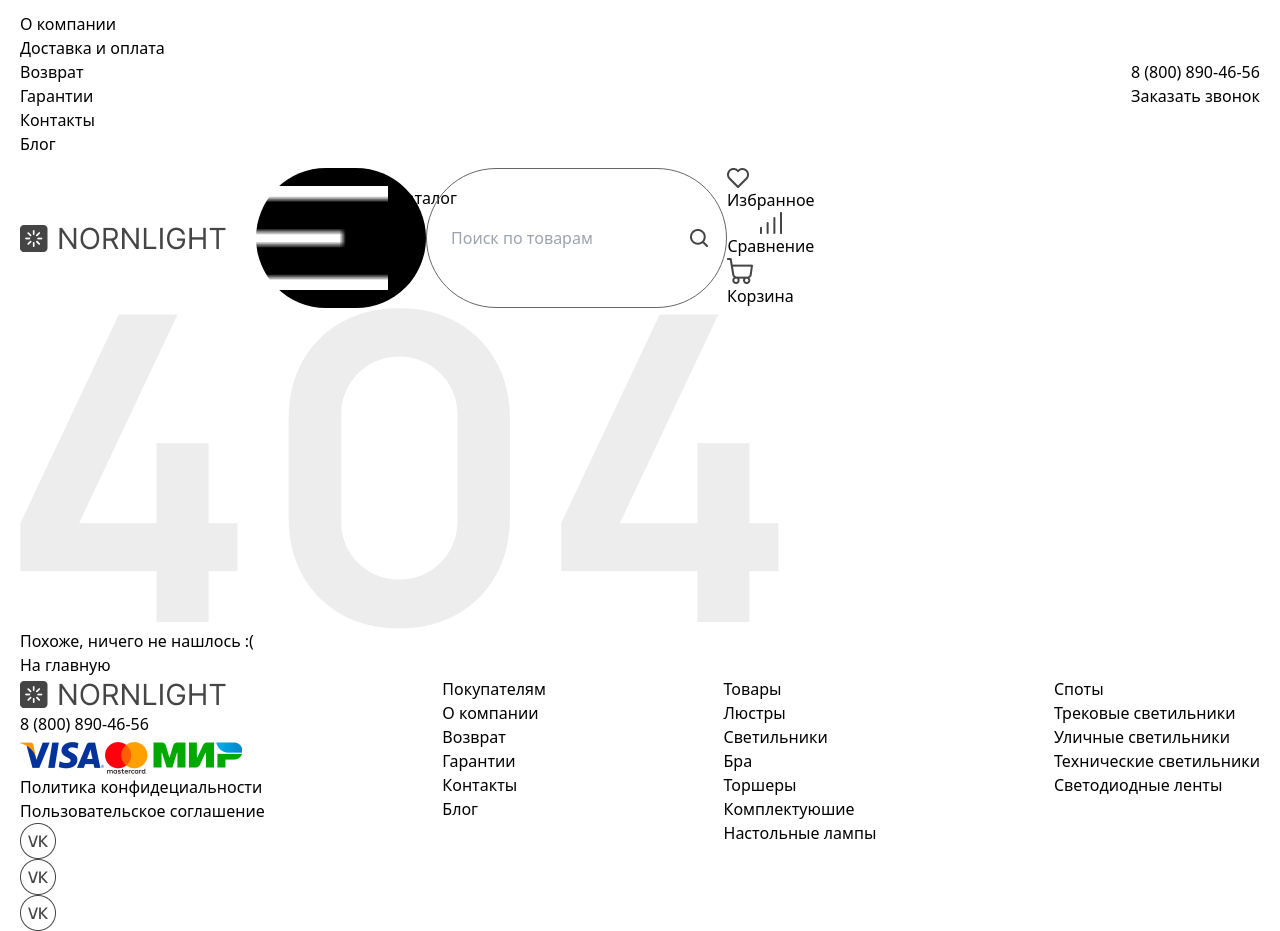
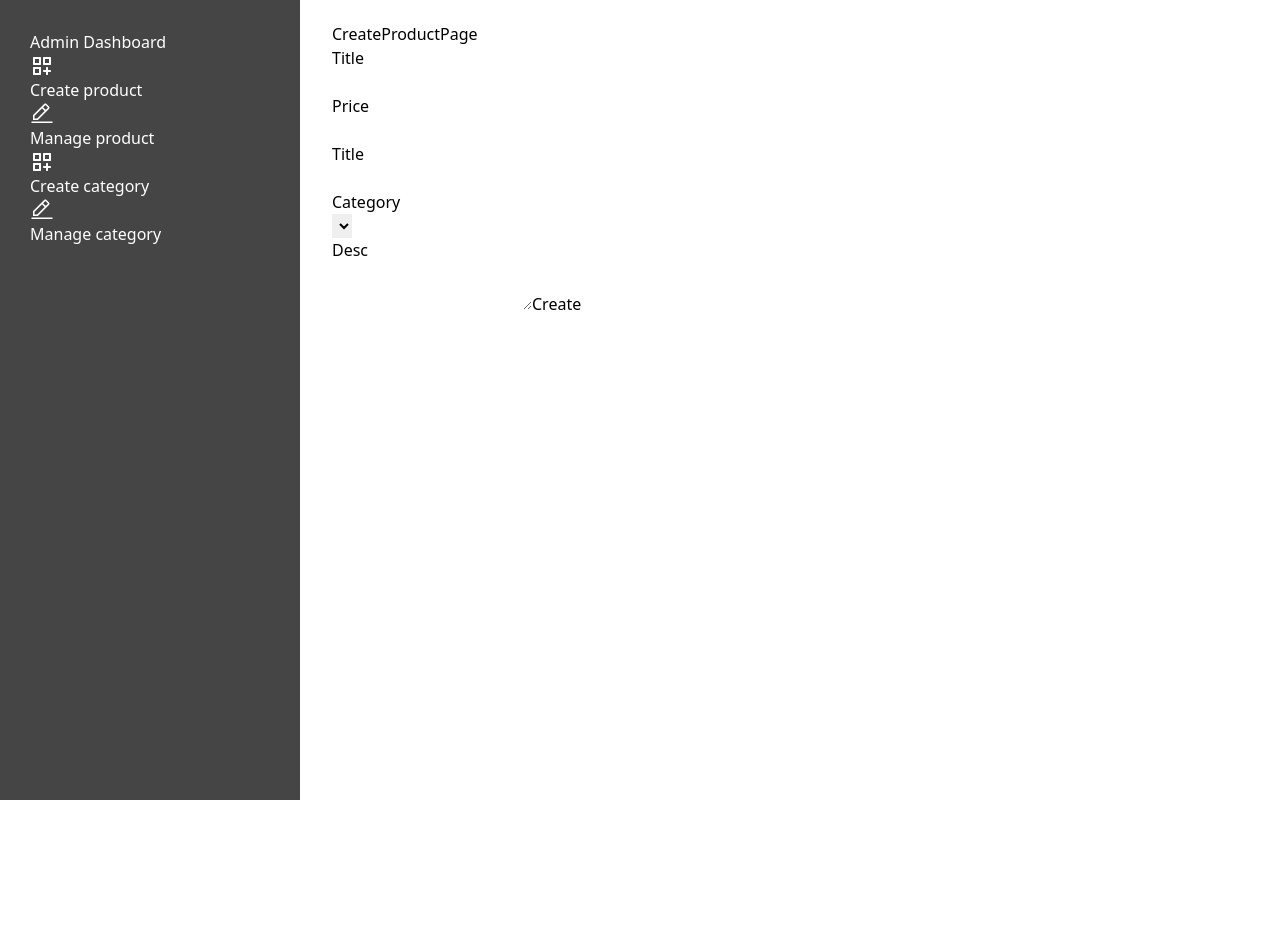
Before and after one commit to DasturchiQurbonboyev/Bitiruv-imtihon, a React (Vite) app: page /admin/create-product in a window 1280 px wide. After the commit the page ends 800 px from the top, so only its background shows below. Built offline with nearby package versions, Linux system fonts and the light colour scheme; sample sign-in values are in the browser's storage.

Commit message:
cdcdsdcsdcsd

```diff
--- a/src/App.jsx
+++ b/src/App.jsx
@@ -20,6 +20,10 @@ import Auth from './components/auth/Auth'
 import AdminPage from './page/admin/AdminPage'
 import LogInPage from './page/login/LogInPage'
 import NotFound from './components/not-found/NotFound'
+import CreateProductPage from './page/admin/create-product/CreateProductPage'
+import CreateCategoryPage from './page/admin/create-category/CreateCategoryPage'
+import ManageProductPage from './page/admin/manage-product/ManageProductPage'
+import ManageCategoryPage from './page/admin/manage-category/ManageCategoryPage'
 
 function App() {
 
@@ -42,7 +46,12 @@ function App() {
         <Route path='/cart' element={<CartPage />} />
         <Route path='/login' element={<LogInPage />} />
         <Route path='/' element={<Auth />} >
-          <Route path='/admin' element={<AdminPage />} />
+          <Route path='/admin' element={<AdminPage />} >
+            <Route path='create-product' element={<CreateProductPage />} />
+            <Route path='create-category' element={<CreateCategoryPage />} />
+            <Route path='manage-product' element={<ManageProductPage />} />
+            <Route path='manage-category' element={<ManageCategoryPage />} />
+          </Route>
         </Route >
         <Route path='*' element={<NotFound />} />
       </Routes>
--- /dev/null
+++ b/src/components/admin/AdminComponent.css
@@ -0,0 +1,20 @@
+.admin {
+    display: grid;
+    grid-template-columns: 300px 1fr;
+}
+
+.admin__sidebar {
+    height: 100vh;
+    background: #454545;
+    padding: 30px;
+    color: white;
+}
+
+.admin__content {
+    padding: 22px 32px;
+}
+
+.navlink__btn {
+    border-radius: 8px;
+    background: #a3a0a0;
+}
--- a/src/components/admin/AdminComponent.jsx
+++ b/src/components/admin/AdminComponent.jsx
@@ -1,8 +1,55 @@
 import React from 'react'
+import './AdminComponent.css'
+import create from '../../assets/admin/create.png'
+import edit from '../../assets/admin/edit.png'
+import { NavLink, Outlet, useLocation } from 'react-router-dom'
+
 
 const AdminComponent = () => {
+    const adminLocation = useLocation().pathname
     return (
-        <div>AdminComponent</div>
+        <div className='admin'>
+            <div className='admin__sidebar'>
+                <h2>Admin Dashboard</h2>
+                <ul className='mt-[38px] flex flex-col gap-2'>
+                    <li className='  '>
+                        <NavLink className={` ${adminLocation === "/admin/create-product" ? "navlink__btn" : ""}  flex items-center gap-3 px-[12px] py-[8px]  `} to={"create-product"}>
+                            <div>
+                                <img src={create} alt="" />
+                            </div>
+                            <p>Create product</p>
+                        </NavLink>
+                    </li>
+                    <li className=''>
+                        <NavLink className={` ${adminLocation === "/admin/manage-product" ? "navlink__btn" : ""}  flex items-center gap-3 px-[12px] py-[8px]  `} to={"manage-product"}>
+                            <div>
+                                <img src={edit} alt="" />
+                            </div>
+                            <p>Manage product</p>
+                        </NavLink>
+                    </li>
+                    <li className=' '>
+                        <NavLink className={` ${adminLocation === "/admin/create-category" ? "navlink__btn" : ""}  flex items-center gap-3 px-[12px] py-[8px]  `} to={"create-category"}>
+                            <div>
+                                <img src={create} alt="" />
+                            </div>
+                            <p>Create category</p>
+                        </NavLink>
+                    </li>
+                    <li className=''>
+                        <NavLink className={` ${adminLocation === "/admin/manage-category" ? "navlink__btn" : ""}  flex items-center gap-3 px-[12px] py-[8px]  `} to={"manage-category"}>
+                            <div>
+                                <img src={edit} alt="" />
+                            </div>
+                            <p>Manage category</p>
+                        </NavLink>
+                    </li>
+                </ul>
+            </div>
+            <div className="admin__content">
+                <Outlet />
+            </div>
+        </div>
     )
 }
 
--- a/src/components/footer/Footer.jsx
+++ b/src/components/footer/Footer.jsx
@@ -8,7 +8,13 @@ import { useLocation } from 'react-router-dom'
 const Footer = () => {
 
     const adminLocation = useLocation().pathname
-    if (adminLocation === "/login" || adminLocation === "/admin") {
+    if (adminLocation === "/login" ||
+        adminLocation === "/admin" ||
+        adminLocation === "/admin/create-product" ||
+        adminLocation === "/admin/create-category" ||
+        adminLocation === "/admin/manage-product" ||
+        adminLocation === "/admin/manage-category"
+    ) {
         return (
             <></>
         )
--- a/src/components/navbar/Navbar.jsx
+++ b/src/components/navbar/Navbar.jsx
@@ -54,7 +54,14 @@ const Navbar = () => {
     const adminLocation = useLocation().pathname
 
 
-    if (adminLocation === "/login" || adminLocation === "/admin") {
+    if (adminLocation === "/login" ||
+        adminLocation === "/admin" ||
+        adminLocation === "/admin/create-product" ||
+        adminLocation === "/admin/create-category" ||
+        adminLocation === "/admin/manage-product" ||
+        adminLocation === "/admin/manage-category"
+
+    ) {
         return (
             <></>
         )
--- /dev/null
+++ b/src/page/admin/create-category/CreateCategoryPage.jsx
@@ -0,0 +1,9 @@
+import React from 'react'
+
+const CreateCategoryPage = () => {
+    return (
+        <div>CreateCategoryPage</div>
+    )
+}
+
+export default CreateCategoryPage
--- /dev/null
+++ b/src/page/admin/create-product/CreateProductPage.jsx
@@ -0,0 +1,35 @@
+import React from 'react'
+
+const CreateProductPage = () => {
+
+    return (
+        <div>
+            <h2 className='text-[#454545] text-[28px] font-[500]'>
+                CreateProductPage
+            </h2>
+
+            <div className='max-w-[620px]'>
+                <label htmlFor="Title">Title</label><br />
+                <input className='border w-full mt-[8px] mb-[10px] bg-[#F8F8F8] rounded-[10px] px-4 py-[8px] outline-none ' type="text" name="" id="Title" /><br />
+
+                <label htmlFor="Price">Price</label><br />
+                <input className='border w-full mt-[8px] mb-[10px] bg-[#F8F8F8] rounded-[10px] px-4 py-[8px] outline-none ' type="text" name="" id="Price" /><br />
+
+                <label htmlFor="Image-url">Title</label><br />
+                <input className='border w-full mt-[8px] mb-[10px] bg-[#F8F8F8] rounded-[10px] px-4 py-[8px] outline-none ' type="text" name="" id="Image-url" /><br />
+
+                <label htmlFor="Category">Category</label><br />
+                <select className='w-full border mt-2 mb-[10px] bg-[#F8f8f8] px-4 py-[8px] rounded-[10px] outline-none ' name="" id="Category">
+                    <option value=""></option>
+                </select><br />
+
+                <label htmlFor="Desc">Desc</label><br />
+                <textarea className='border w-full mt-[8px]  h-[164px] bg-[#F8F8F8] rounded-[10px] p-4 outline-none  resize-none' name="" id="Desc"></textarea>
+
+                <button className='text-white bg-[#454545] px-[50px] mt-[23px] py-[10px] rounded-[5px]  '>Create</button>
+            </div>
+        </div>
+    )
+}
+
+export default CreateProductPage
--- /dev/null
+++ b/src/page/admin/manage-category/ManageCategoryPage.jsx
@@ -0,0 +1,9 @@
+import React from 'react'
+
+const ManageCategoryPage = () => {
+    return (
+        <div>ManageCategoryPage</div>
+    )
+}
+
+export default ManageCategoryPage
--- /dev/null
+++ b/src/page/admin/manage-product/ManageProductPage.jsx
@@ -0,0 +1,38 @@
+import React from 'react'
+import product from '../../../assets/hero/product.png'
+
+const ManageProductPage = () => {
+    return (
+        <div className=' '>
+            <h2 className='text-[#454545] text-[28px] font-[500]'>
+                Manage product
+            </h2>
+
+            <div className='mt-[43px]'>
+                <div className='max-w-[240px] border px-[16px] py-[28px]'>
+                    <div className='relative flex h-[150px]  mb-[10px]'>
+                        <img className='object-contain mx-auto' src={product} alt={""} title={""} />
+                    </div>
+                    <h5 className='mb-[10px] text-[#454545] text-[20px] leading-[22px] font-[500]    '>Встраиваемый светильник Novotech</h5>
+                    <div className='flex justify-between items-center'>
+                        <div>
+                            <p>
+                                <del className='text-[#9F9F9F] text-[12px]'>
+                                    7 000₽
+                                </del>
+                            </p>
+                            <p className='text-[#454545] text-[20px] leading-[22px] font-[700]'>
+                                6 399₽
+                            </p>
+                        </div>
+                        <div className='cursor-pointer'>
+                            {/* <img src={ } alt="" /> */}
+                        </div>
+                    </div>
+                </div>
+            </div>
+        </div>
+    )
+}
+
+export default ManageProductPage
```
Also changed, not shown: src/assets/admin/create.png (added), src/assets/admin/edit.png (added).
